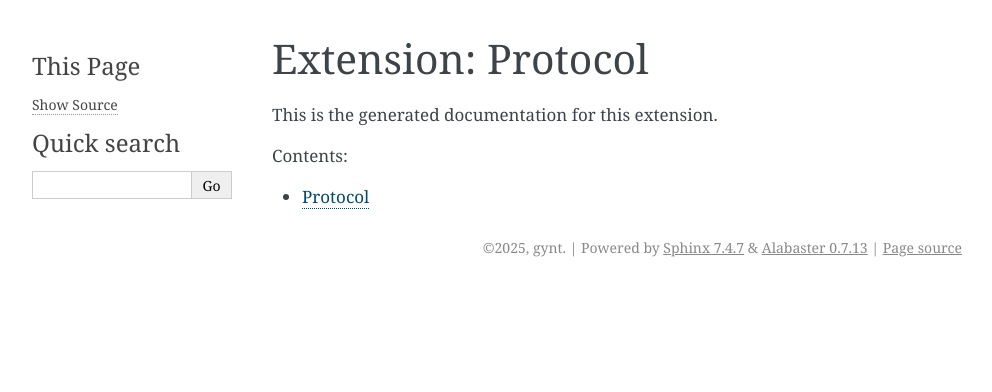
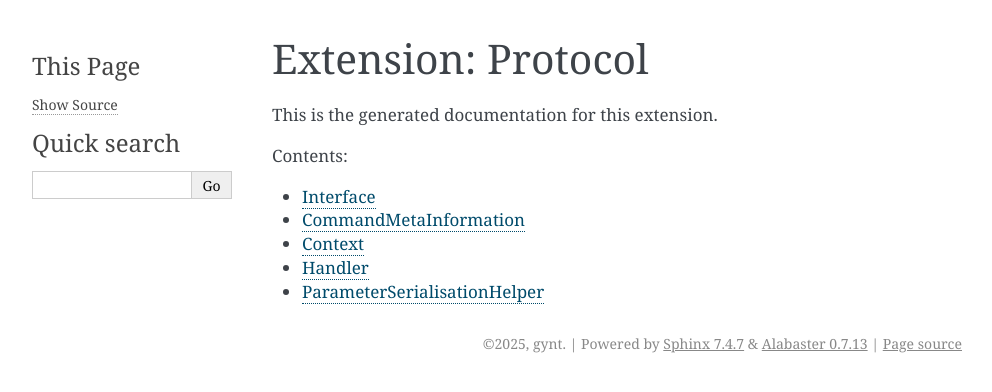
Before and after one commit to gynt/ucp-extension-protocol, a Sphinx documentation site: the page built from docs/index.rst, in a window 1280 px wide. Shown: the top 392 px of the page, without its empty margins (148-1140 px from the left). Built offline with Sphinx 7.4.7, drawn with Linux system fonts in a browser that asks for light colours.

Commit message:
docs: make tiny code changes to support docs

```diff
--- /dev/null
+++ b/docs/commandmetainformation.rst
@@ -0,0 +1,4 @@
+CommandMetaInformation
+===========================
+
+.. lua:autoclass:: CommandMetaInformation
--- /dev/null
+++ b/docs/context.rst
@@ -0,0 +1,5 @@
+Context
+=============
+
+
+.. lua:autoclass:: Context
--- /dev/null
+++ b/docs/handler.rst
@@ -0,0 +1,4 @@
+Handler
+=========
+
+.. lua:autoclass:: Handler
--- a/docs/index.rst
+++ b/docs/index.rst
@@ -14,3 +14,8 @@ This is the generated documentation for this extension.
    :caption: Contents:
 
    protocol
+
+   commandmetainformation
+   context
+   handler
+   parameterserialisationhelper
--- /dev/null
+++ b/docs/parameterserialisationhelper.rst
@@ -0,0 +1,4 @@
+ParameterSerialisationHelper
+==================================
+
+.. lua:autoclass:: ParameterSerialisationHelper
--- a/docs/protocol.rst
+++ b/docs/protocol.rst
@@ -1,5 +1,5 @@
-Protocol
+Interface
 -----------
 
 
-.. lua:automodule:: "protocol"
+.. lua:autoclass:: protocol
```
Also changed, not shown: 4 other files.
